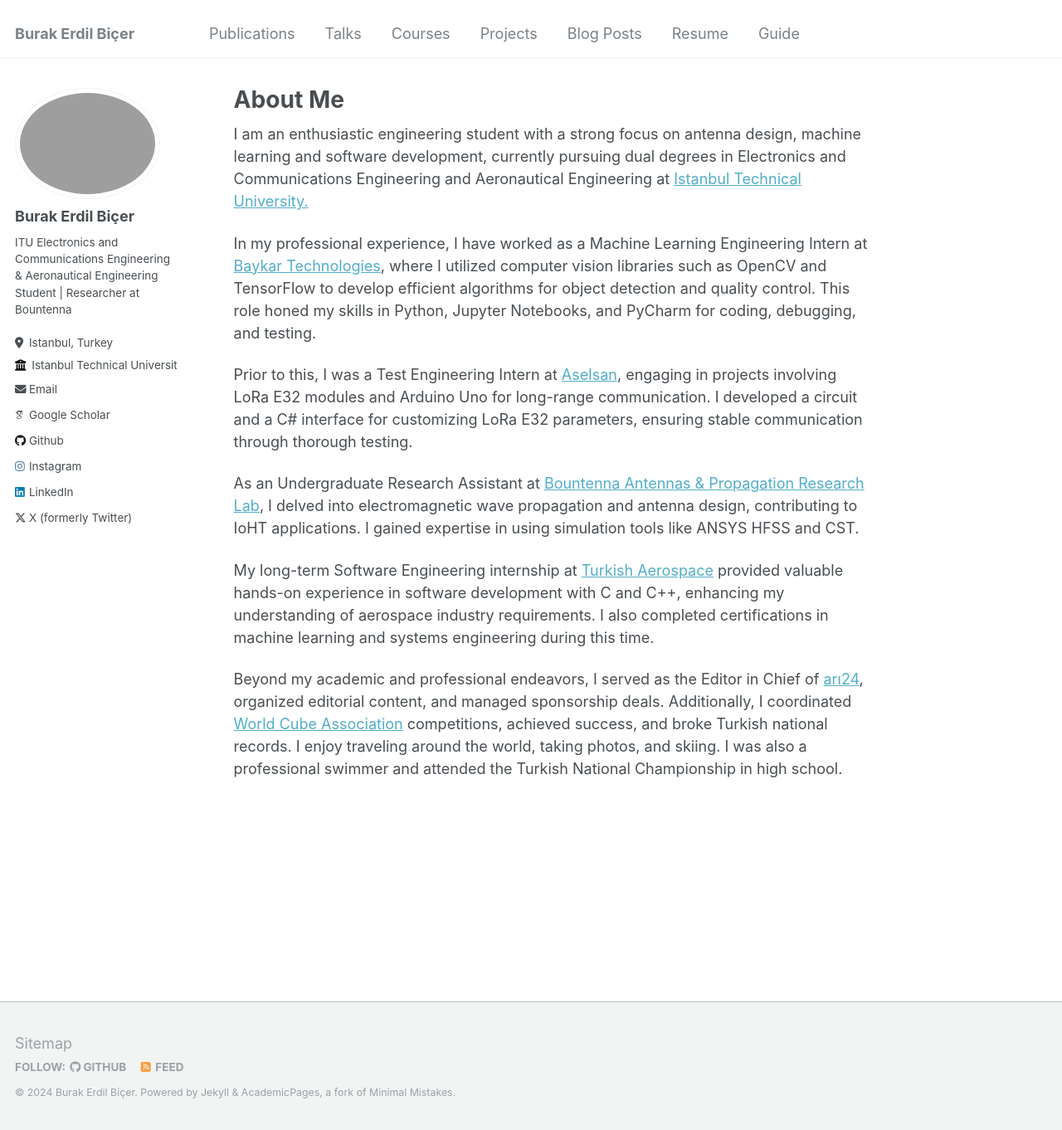
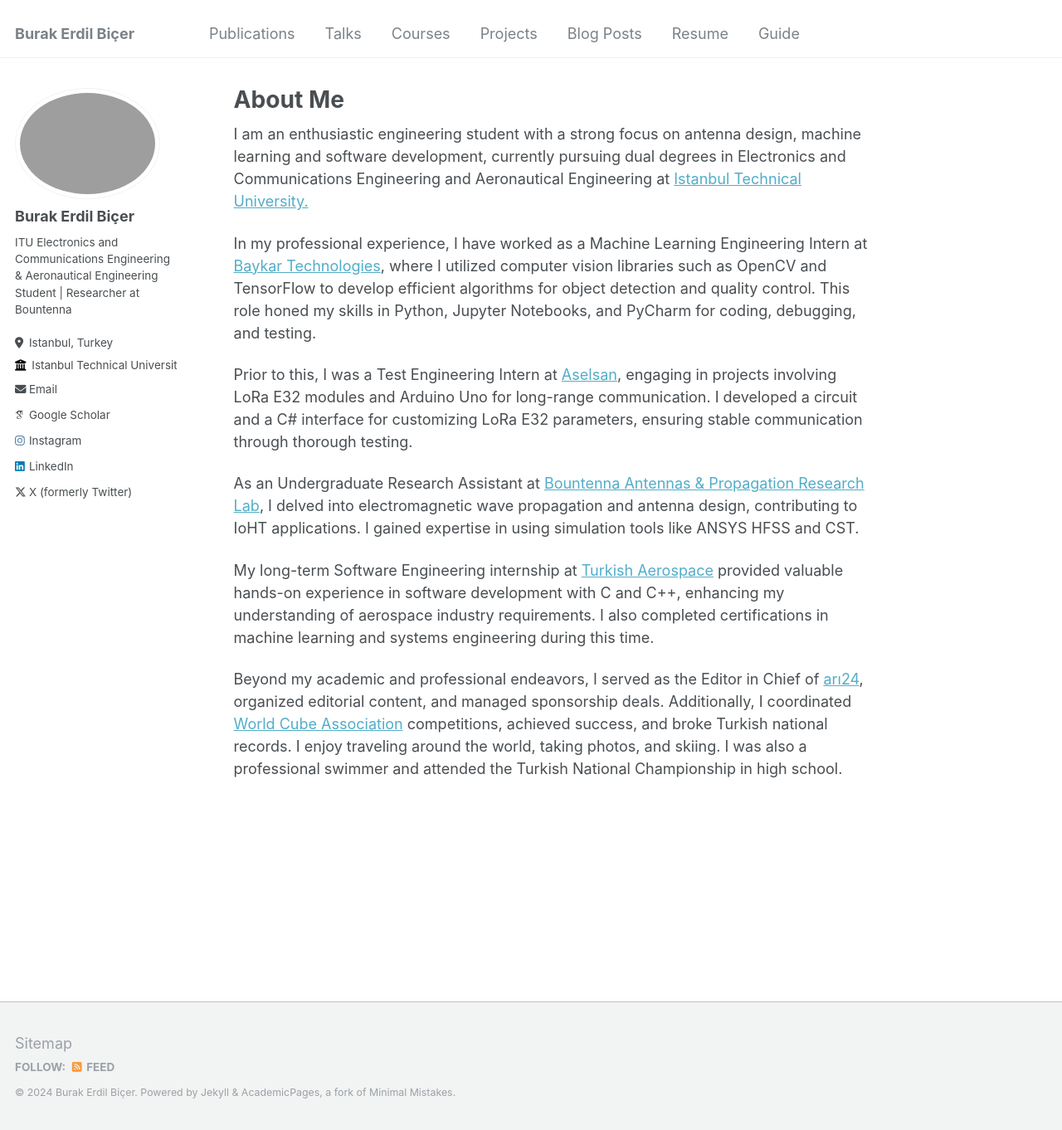
Before and after one commit to burakerdilb/burakerdilb.github.io, a Jekyll site: the page built from _pages/about.md, in a window 1280 px wide and 1362 px high. Shown: the whole window at 83% size. Built offline with Jekyll 4.4.1, drawn with Linux system fonts in a browser that asks for light colours; some web fonts are replaced.

Commit message:
Update _config.yml

```diff
--- a/_config.yml
+++ b/_config.yml
@@ -43,7 +43,7 @@
   bitbucket        : # Username - Update with your username on the site
   codepen          : # Username
   dribbble         : # Username
-  github           : "burakerdilb"
+  github           : # "burakerdilb"
   kaggle           : # Username
   stackoverflow    : # User number or user number and name (i.e., use "1" or "1/jeff-atwood")
 
```
